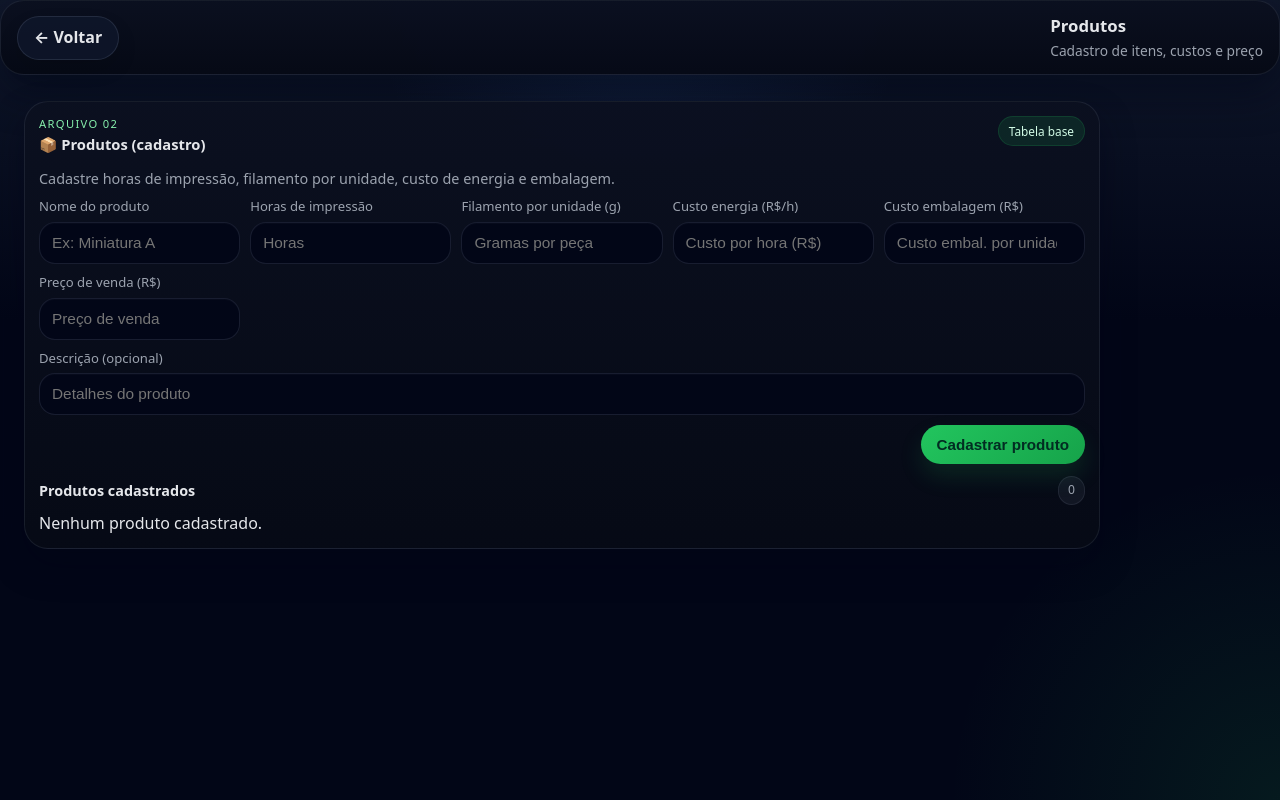
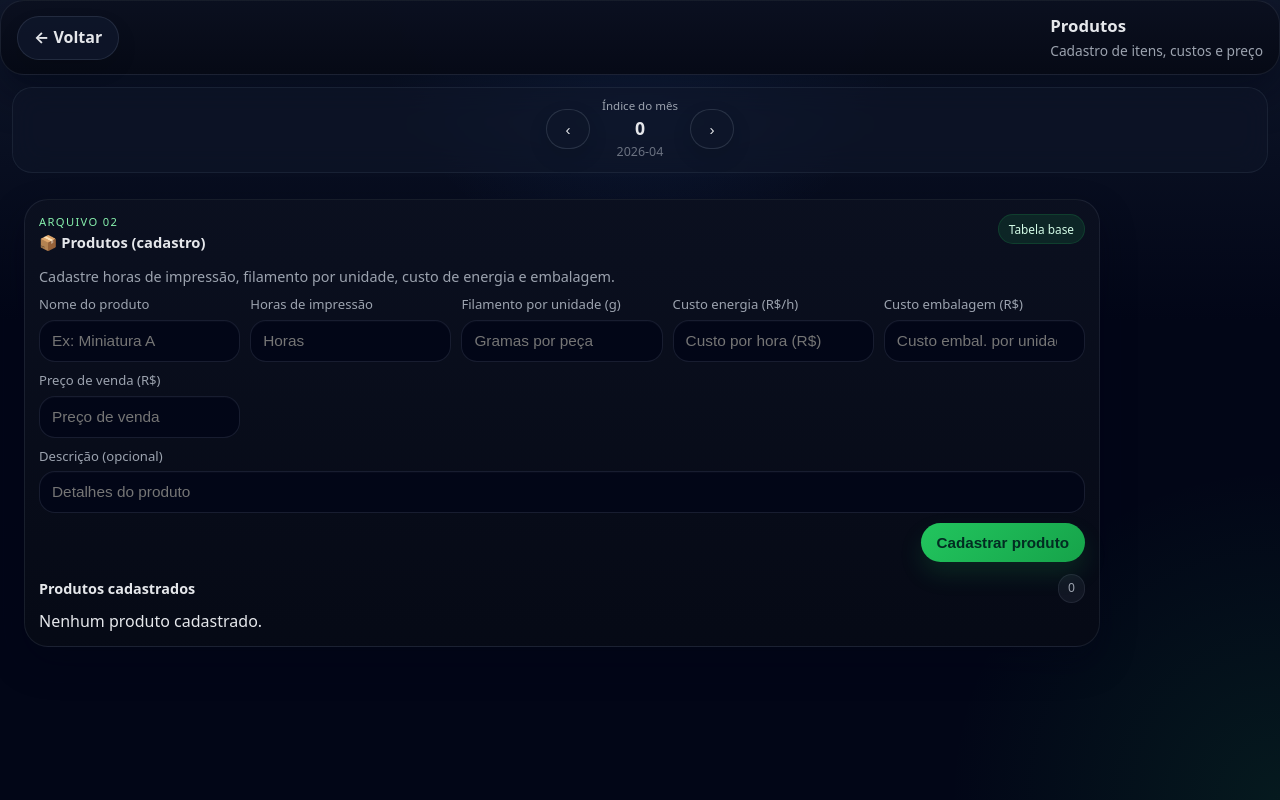
Before and after one commit to enzoconsulo/controle-gastos, a plain HTML site: page impressora3d/produtos.html in a window 1280 px wide. Drawn offline with nearby package versions, Linux system fonts and the light colour scheme.

Commit message:
Add month incrementer UI components

```diff
--- a/impressora3d/produtos.html
+++ b/impressora3d/produtos.html
@@ -16,6 +16,16 @@
       <p>Cadastro de itens, custos e preço</p>
     </div>
   </header>
+
+  <div class="month-incrementer app-month-bar" style="margin:12px 12px 8px;">
+    <button id="prev-month" class="pill-btn">‹</button>
+    <div class="month-display">
+      <span class="month-caption">Índice do mês</span>
+      <span id="month-index" class="month-index">0</span>
+      <span id="month-label" class="month-label"></span>
+    </div>
+    <button id="next-month" class="pill-btn">›</button>
+  </div>
 
   <main class="wrap app-main imp3d-page">
     <section class="imp3d-folder">
```
